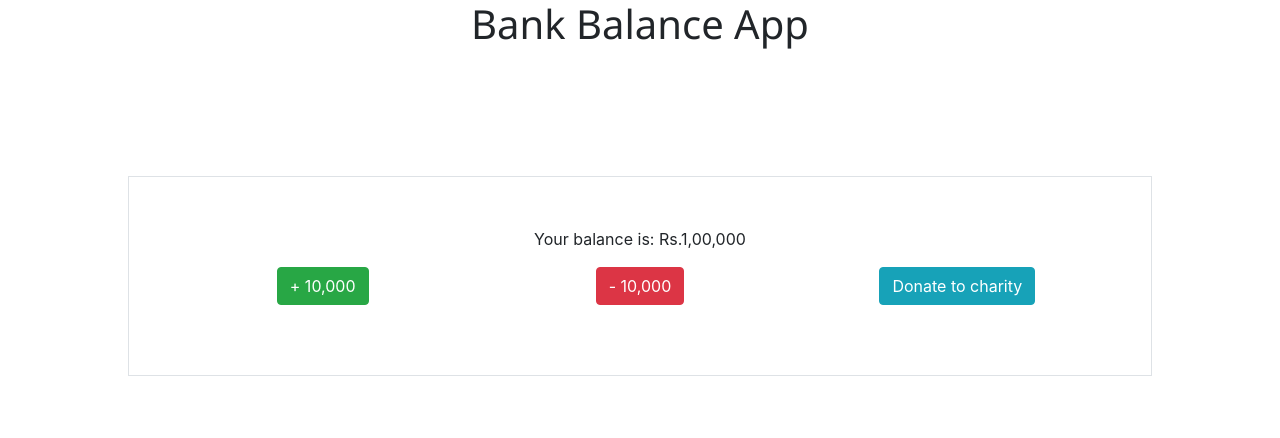
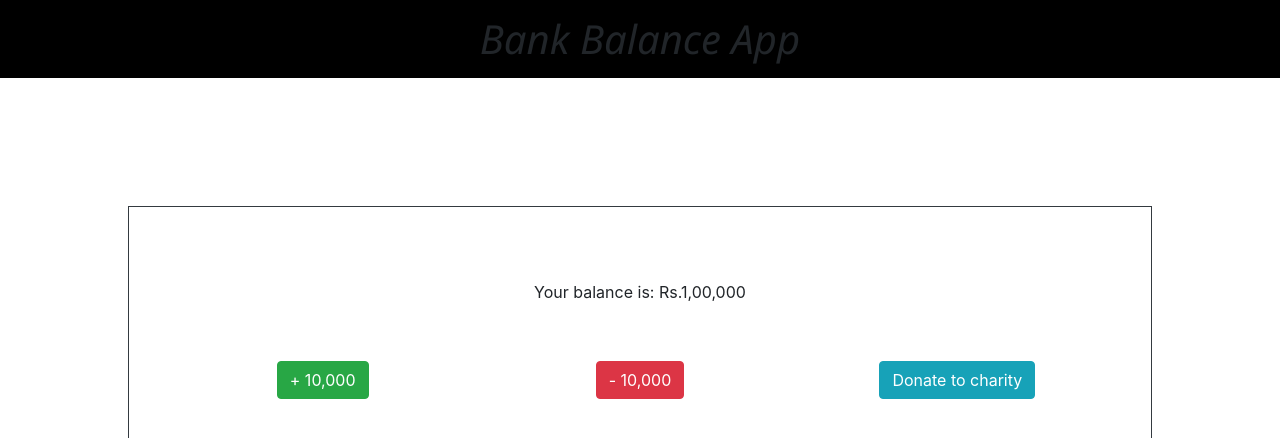
Before and after one commit to jenipharachel/Bank_Balance_App, a React (Create React App) app: page / in a window 1280 px wide. Shown: the top 438 px of the page. Built offline with nearby package versions, Linux system fonts and the light colour scheme.

Commit message:
made some changes to css

```diff
--- a/src/components/Box.js
+++ b/src/components/Box.js
@@ -4,7 +4,7 @@ import { Button, Row, Col } from "react-bootstrap";
 class Box extends React.Component {
   render() {
     return (
-      <div className="border border box-container">
+      <div className="border border-dark box-container">
         <p>Your balance is: Rs.{this.props.value.toLocaleString("en-IN")}</p>
         <Row>
           <Col>
--- a/src/style.css
+++ b/src/style.css
@@ -5,16 +5,23 @@
 .apptitle {
   font-family: "Segoe UI", Roboto, Oxygen, Ubuntu, Cantarell, "Open Sans",
     "Helvetica Neue", sans-serif;
+  font-style: italic;
+  font-variant: white;
+  background-color: black;
+  padding: 15px;
 }
 
 .box-container {
+  display: flex;
+  flex-direction: column;
   margin: 10%;
   padding: 50px;
+  line-height: 70px;
   text-align: center;
 }
 
 .border {
-  height: 200px;
+  height: 300px;
 }
 
 .button {
```
Also changed, not shown: 17 other files (tests, documents, lock files or other folders).
